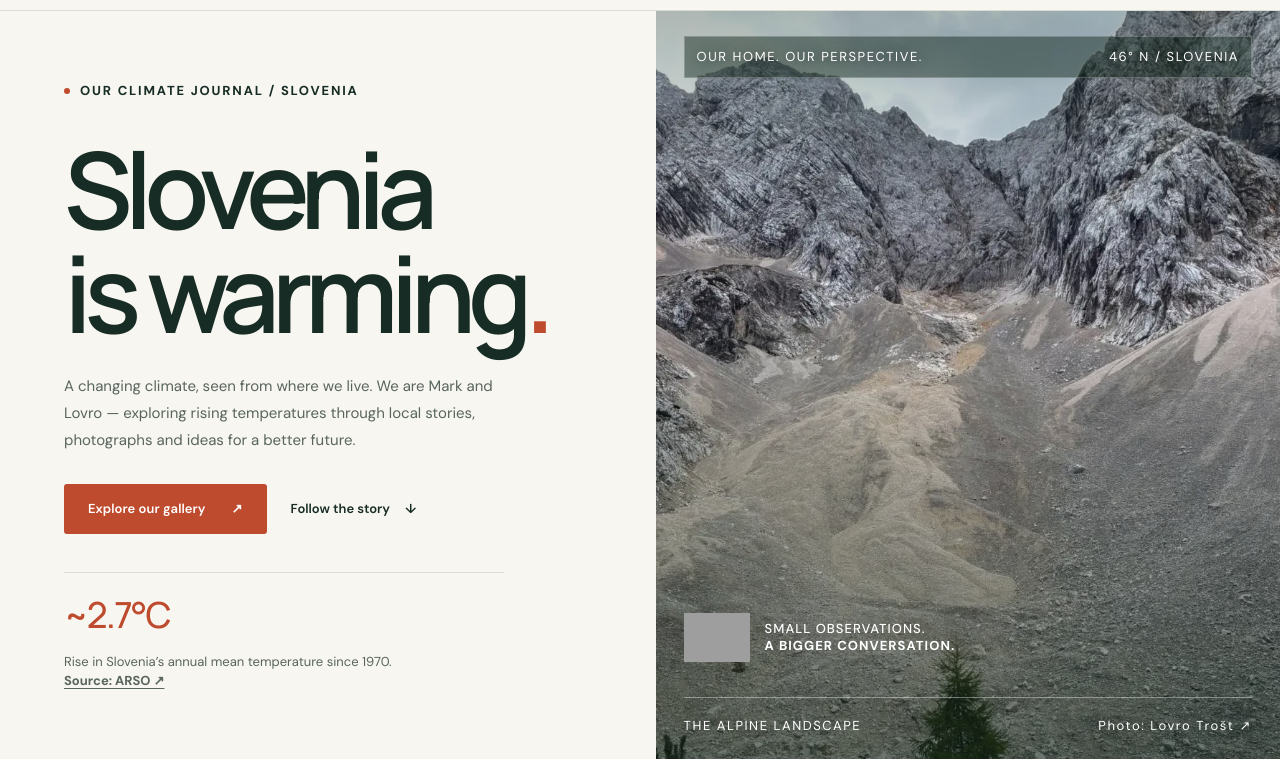
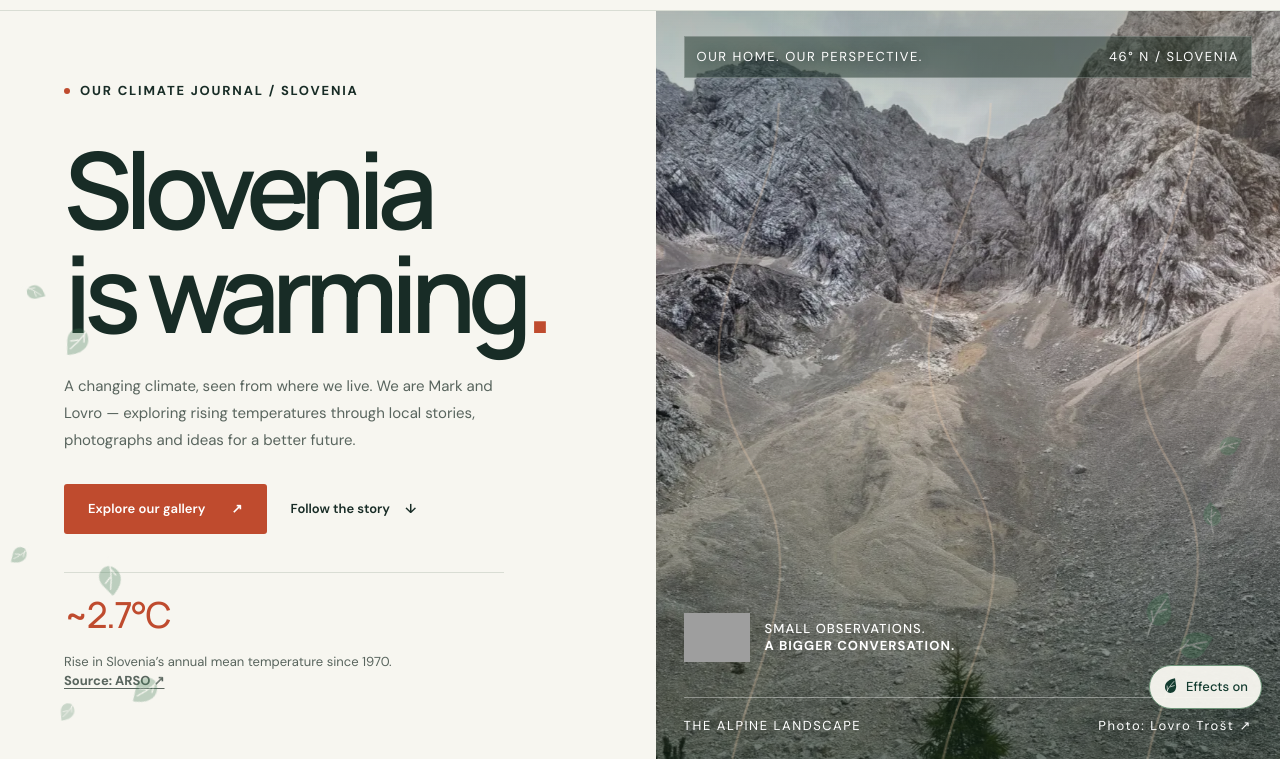
Before and after one commit to markkobal-dot/coil-sdg13-gallery, a plain HTML site: page index.html in a window 1280 px wide. Shown: the part 73-832 px from the top of the page. Drawn offline with Linux system fonts and the light colour scheme; no server answers; grey boxes are pictures that could not be loaded.

Commit message:
dodatek animacije

```diff
--- a/index.html
+++ b/index.html
@@ -42,6 +42,7 @@
     <link rel="stylesheet" href="style.css?v=d12cee861a">
     <link rel="stylesheet" href="editorial.css?v=f6e7b8b49a">
     <link rel="stylesheet" href="evidence.css?v=ef89f667b6">
+    <link rel="stylesheet" href="motion.css?v=89a45ffb6c">
   </head>
 
   <body>
@@ -1076,5 +1077,6 @@
     <script src="evidence.js?v=6aea94b196" defer></script>
     <script src="climate-game.js?v=711e12cb34">
     </script>
+    <script src="motion.js?v=2fdb95190e" defer></script>
   </body>
 </html>
--- /dev/null
+++ b/motion.css
@@ -0,0 +1,136 @@
+/* Wind, warmth and a little movement, in the journal's existing palette. */
+.climate-atmosphere {
+  position: fixed;
+  inset: 84px 0 0;
+  z-index: 10;
+  overflow: hidden;
+  pointer-events: none;
+  color: #3d7752;
+  contain: strict;
+}
+.climate-leaf {
+  position: absolute;
+  top: -60px;
+  left: var(--leaf-x);
+  width: var(--leaf-size);
+  opacity: 0;
+  animation: climate-flight var(--leaf-duration) var(--leaf-delay) linear infinite;
+}
+.climate-leaf svg {
+  display: block;
+  width: 100%;
+  height: auto;
+  animation: climate-sway 7s var(--leaf-delay) ease-in-out infinite alternate;
+}
+@keyframes climate-flight {
+  0% { opacity: 0; transform: translate3d(-2vw, -10vh, 0) rotate(var(--leaf-turn)); }
+  12%, 82% { opacity: .32; }
+  100% { opacity: 0; transform: translate3d(2vw, 110vh, 0) rotate(calc(var(--leaf-turn) + 130deg)); }
+}
+@keyframes climate-sway {
+  from { transform: translateX(-10px) rotate(-24deg); }
+  to { transform: translateX(12px) rotate(24deg); }
+}
+body[data-view="gallery"] .climate-atmosphere {
+  color: #c8d7a5;
+  --leaf-vein: #143c30;
+}
+.climate-heat {
+  position: absolute;
+  inset: 0;
+  z-index: 1;
+  overflow: hidden;
+  pointer-events: none;
+  color: #ffdab7;
+  background: radial-gradient(ellipse at 85% 6%, #f6c0933b, transparent 56%);
+}
+.climate-heat svg {
+  position: absolute;
+  inset: 15% 0 -15%;
+  width: 100%;
+  height: 100%;
+  opacity: .28;
+  animation: climate-warmth 11s ease-in-out infinite alternate;
+}
+@keyframes climate-warmth {
+  from { transform: translate3d(-1%, 4%, 0) skewX(-3deg); opacity: .12; }
+  to { transform: translate3d(1%, -7%, 0) skewX(3deg); opacity: .34; }
+}
+.hero-visual .hero-photo-top,
+.hero-visual > figcaption,
+.hero-visual .sdg-chip { z-index: 2; }
+html[data-motion="on"] .hero-landscape {
+  animation: climate-landscape 24s ease-in-out infinite alternate;
+  transform-origin: 52% 55%;
+}
+@keyframes climate-landscape {
+  from { transform: scale(1); }
+  to { transform: scale(1.045); }
+}
+html[data-motion="on"] main > section {
+  animation: climate-destination 520ms cubic-bezier(.16, 1, .3, 1) both;
+}
+@keyframes climate-destination {
+  from { opacity: .2; transform: translateY(16px); }
+  to { opacity: 1; transform: none; }
+}
+.effects-toggle {
+  position: fixed;
+  right: 18px;
+  bottom: 18px;
+  z-index: 25;
+  display: inline-flex;
+  align-items: center;
+  gap: 8px;
+  min-height: 44px;
+  padding: 9px 13px;
+  border: 1px solid #aebcb1;
+  border-radius: 24px;
+  background: #f7f6f0f5;
+  box-shadow: 0 4px 16px #143c3014;
+  color: #143c30;
+  font: 500 13px/1.4 'DM Sans', Arial, sans-serif;
+  cursor: pointer;
+}
+.effects-toggle svg { width: 15px; height: 21px; }
+.effects-toggle[aria-pressed="true"] { border-color: #70977b; }
+.effects-toggle:focus-visible { outline: 3px solid #bf4b2e; outline-offset: 4px; }
+.effects-toggle:disabled { cursor: default; }
+html[data-motion="off"] .climate-atmosphere,
+html[data-motion="off"] .climate-heat,
+body[data-view="game"] .climate-atmosphere,
+body[data-view="game"] .effects-toggle,
+body.viewer-open .climate-atmosphere,
+body.viewer-open .effects-toggle,
+body.menu-open .climate-atmosphere,
+body.menu-open .effects-toggle { display: none; }
+html[data-motion="off"] main > section,
+html[data-motion="off"] .hero-inner > *,
+html[data-motion="off"] .hero-landscape { animation: none; }
+html.js-enabled[data-motion="off"] .reveal {
+  opacity: 1;
+  transform: none;
+  transition: none;
+}
+body.effects-paused .climate-leaf,
+body.effects-paused .climate-leaf svg,
+body.effects-paused .climate-heat svg,
+body.effects-paused .hero-landscape { animation-play-state: paused; }
+@media (hover: hover) and (pointer: fine) {
+  html[data-motion="on"] .btn-primary:hover {
+    transform: translateY(-3px);
+    box-shadow: 0 7px 20px #bf4b2e28;
+  }
+}
+@media (max-width: 640px) {
+  .climate-atmosphere { inset-block-start: 72px; }
+  .climate-leaf:nth-child(n+7) { display: none; }
+  .climate-leaf { width: 19px; }
+  .effects-toggle { right: 12px; bottom: max(12px, env(safe-area-inset-bottom)); }
+  html[data-motion="on"] main > section { animation-duration: 380ms; }
+}
+@media (prefers-reduced-motion: reduce) {
+  .climate-atmosphere, .climate-heat { display: none; }
+  html[data-motion] main > section,
+  html[data-motion] .hero-landscape { animation: none; }
+}
--- /dev/null
+++ b/motion.js
@@ -0,0 +1,60 @@
+/* A small, optional climate atmosphere; animation itself stays in CSS. */
+(() => {
+  'use strict';
+  const preference = matchMedia('(prefers-reduced-motion: reduce)');
+  const storageKey = 'coil-visual-effects';
+  let enabled = true;
+  try { enabled = localStorage.getItem(storageKey) !== 'off'; } catch { /* Optional preference. */ }
+
+  const atmosphere = document.createElement('div');
+  atmosphere.className = 'climate-atmosphere';
+  atmosphere.setAttribute('aria-hidden', 'true');
+  atmosphere.setAttribute('inert', '');
+  const positions = [2, 95, 7, 91, 4, 97, 10, 89, 1, 94, 6, 98];
+  const leaf = '<svg viewBox="0 0 40 56" fill="none" xmlns="http://www.w3.org/2000/svg"><path d="M32 3C9 7 0 22 8 36c7 12 28 7 27-12L32 3Z" fill="currentColor"/><path d="M5 52C10 34 20 22 29 12M12 37l-1-13m9 2 10-3" stroke="var(--leaf-vein, #f7f6f0)" stroke-width="1.8" stroke-linecap="round"/></svg>';
+  positions.forEach((x, index) => {
+    const particle = document.createElement('span');
+    particle.className = 'climate-leaf';
+    particle.style.setProperty('--leaf-x', x + '%');
+    particle.style.setProperty('--leaf-size', (18 + index % 4 * 5) + 'px');
+    particle.style.setProperty('--leaf-duration', (22 + index % 5 * 5) + 's');
+    particle.style.setProperty('--leaf-delay', -(index * 6.7 + 3) + 's');
+    particle.style.setProperty('--leaf-turn', (index % 2 ? -1 : 1) * (15 + index * 9) + 'deg');
+    particle.innerHTML = leaf;
+    atmosphere.append(particle);
+  });
+  document.body.append(atmosphere);
+
+  const image = document.querySelector('.hero-visual');
+  if (image) {
+    const heat = document.createElement('div');
+    heat.className = 'climate-heat';
+    heat.setAttribute('aria-hidden', 'true');
+    heat.innerHTML = '<svg viewBox="0 0 100 100" preserveAspectRatio="none" fill="none" xmlns="http://www.w3.org/2000/svg"><path d="M16 110C-2 86 31 71 15 48S28 12 18-10M50 110C31 86 66 70 49 48S62 12 52-10M83 110C64 86 98 70 82 48S96 12 85-10" stroke="currentColor" stroke-width=".35"/></svg>';
+    image.append(heat);
+  }
+
+  const toggle = document.createElement('button');
+  toggle.type = 'button';
+  toggle.className = 'effects-toggle';
+  toggle.innerHTML = leaf + '<span></span>';
+  document.body.append(toggle);
+  function update() {
+    const on = enabled && !preference.matches;
+    document.documentElement.dataset.motion = on ? 'on' : 'off';
+    toggle.setAttribute('aria-pressed', String(on));
+    toggle.setAttribute('aria-label', 'Animated visual effects');
+    toggle.querySelector('span').textContent = on ? 'Effects on' : 'Effects off';
+    toggle.disabled = preference.matches;
+    toggle.title = preference.matches ? 'Effects are off to respect your reduced-motion setting.' : on ? 'Pause decorative motion' : 'Enable decorative motion';
+    document.body.classList.toggle('effects-paused', document.hidden);
+  }
+  toggle.addEventListener('click', () => {
+    enabled = !enabled;
+    try { localStorage.setItem(storageKey, enabled ? 'on' : 'off'); } catch { /* Preference still works for this visit. */ }
+    update();
+  });
+  preference.addEventListener('change', update);
+  document.addEventListener('visibilitychange', update);
+  update();
+})();
```
